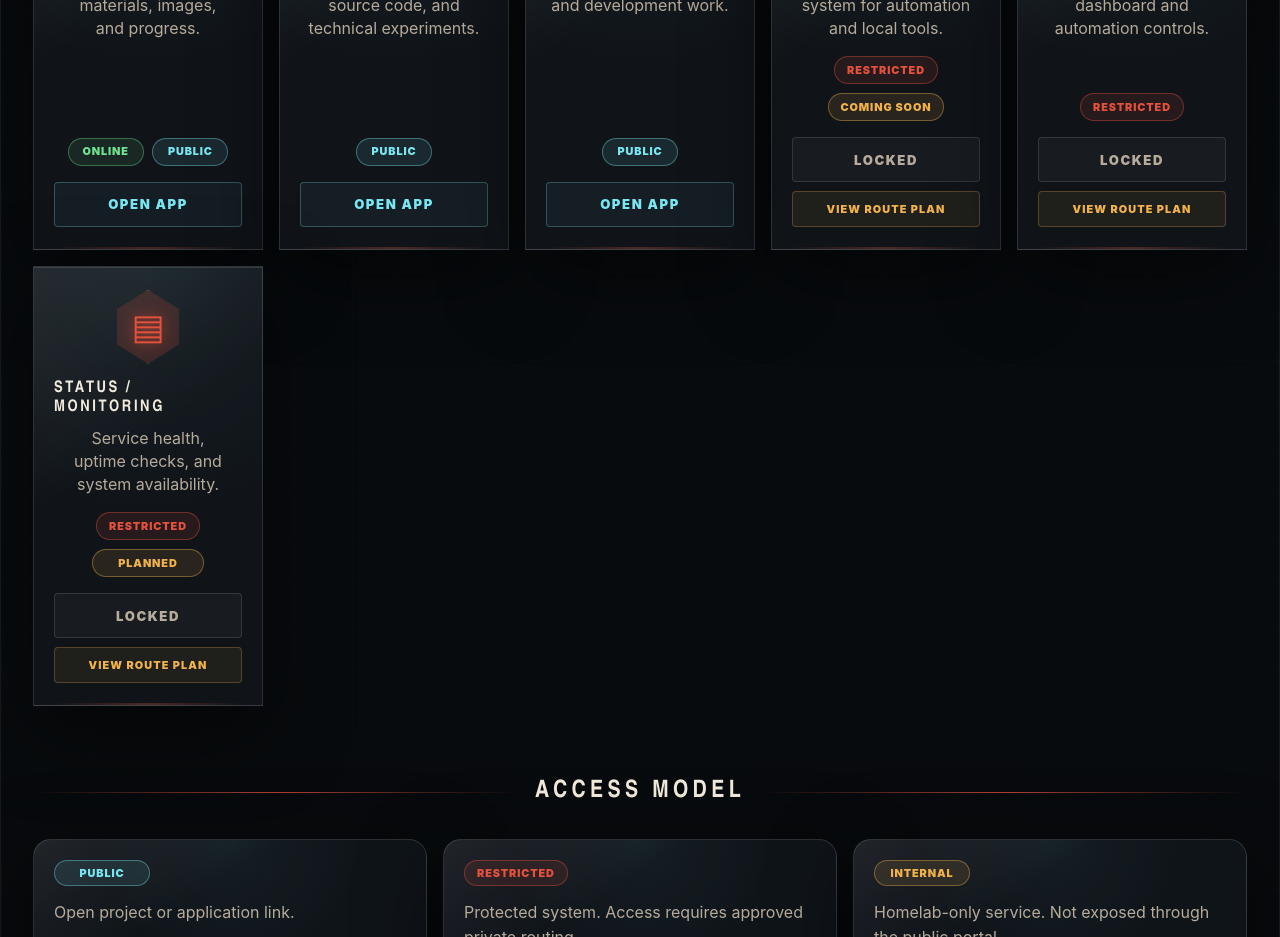
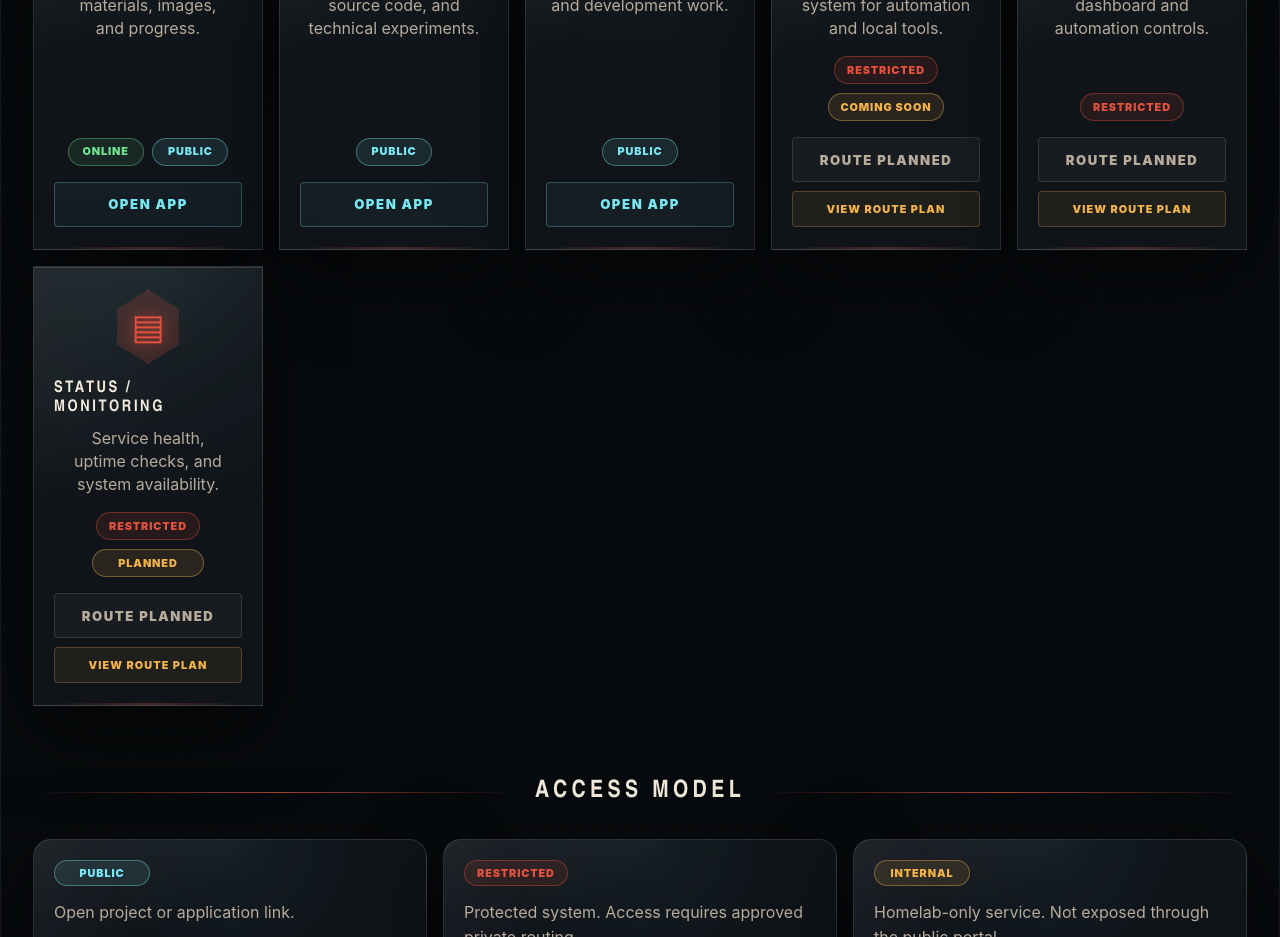
Before and after one commit to acurunner79/jorgesotocoder-portal, a React (Vite) app: page / in a window 1280 px wide. Shown: the part 1840-2777 px from the top of the page. Built offline with nearby package versions, Linux system fonts and the light colour scheme.

Commit message:
Add route aware locked app labels

```diff
--- a/src/App.css
+++ b/src/App.css
@@ -571,6 +571,8 @@ h1 {
   border: 1px solid rgba(121, 231, 242, 0.28);
   background: rgba(121, 231, 242, 0.05);
   color: var(--cyan);
+  text-align: center;
+  white-space: nowrap;
 }
 
 .card-link.disabled {
--- a/src/App.jsx
+++ b/src/App.jsx
@@ -39,7 +39,7 @@ function AppCard({ app }) {
       ) : (
         <div className="locked-card-actions">
           <span className="card-link disabled" title="Restricted system">
-            Locked
+            {app.lockedLabel || "Locked"}
           </span>
 
           <a className="route-plan-link" href="#routes">
--- a/src/data/apps.js
+++ b/src/data/apps.js
@@ -35,6 +35,7 @@ export const apps = [
     icon: "✦",
     iconImage: "",
     tags: ["Restricted", "Coming Soon"],
+    lockedLabel: "Route Planned",
     statusType: "restricted",
     url: "#",
     enabled: false,
@@ -45,6 +46,7 @@ export const apps = [
     icon: "◉",
     iconImage: "",
     tags: ["Restricted"],
+    lockedLabel: "Route Planned",
     statusType: "restricted",
     url: "#",
     enabled: false,
@@ -55,6 +57,7 @@ export const apps = [
   icon: "▤",
   iconImage: "",
   tags: ["Restricted", "Planned"],
+  lockedLabel: "Route Planned",
   statusType: "restricted",
   url: "#routes",
   enabled: false,
```
